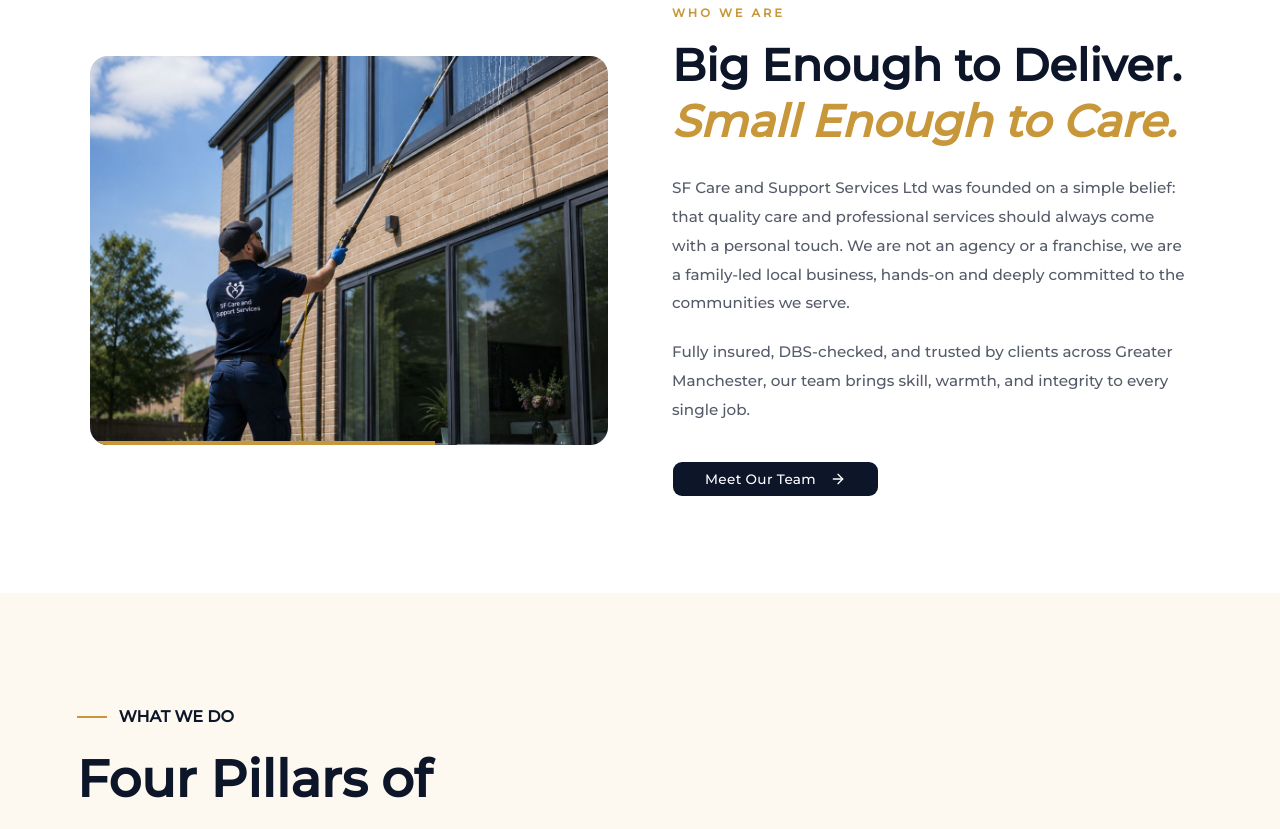
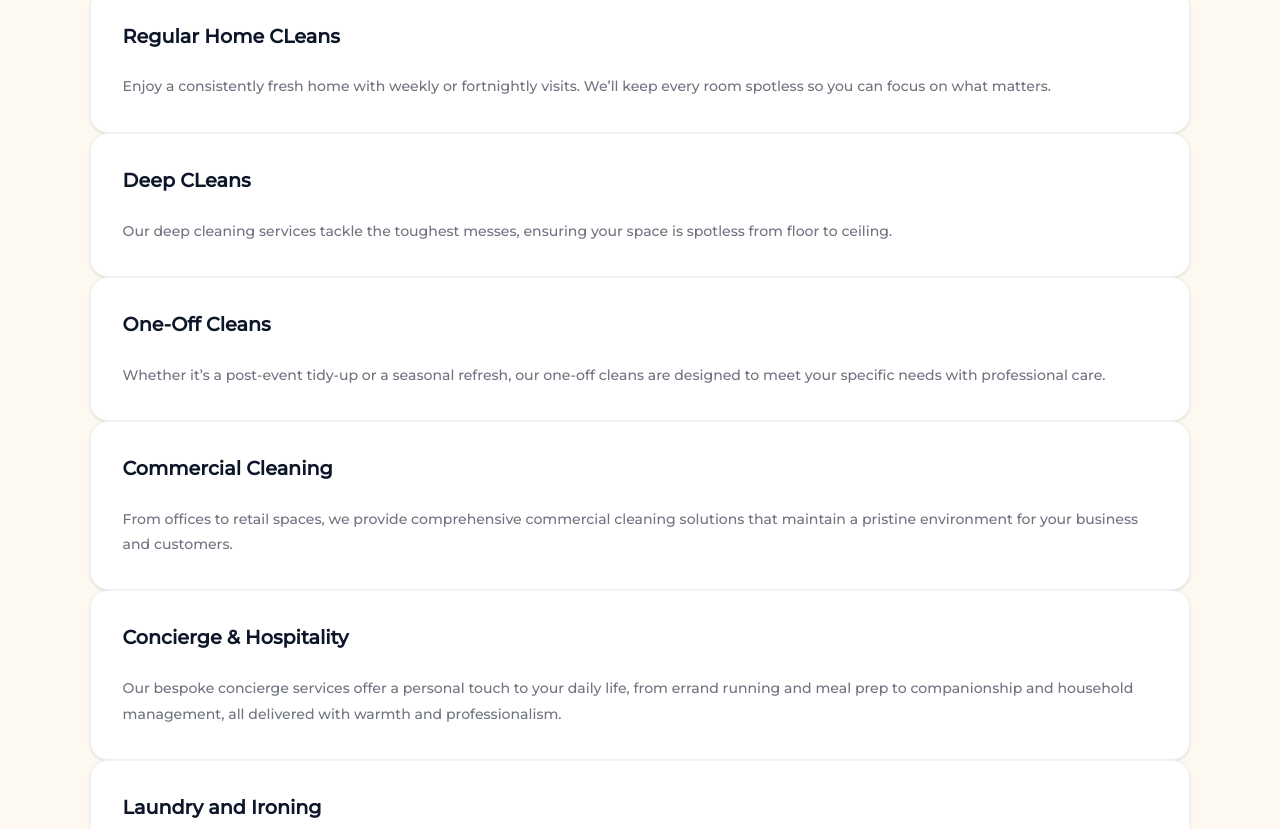
Before and after one commit to theNubiadev/sfcssl, a Next.js app: page / in a window 1280 px wide. Shown: the part 951-1780 px from the top of the page. Built offline with nearby package versions, Linux system fonts and the light colour scheme.

Commit message:
feat: Add new cleaning service offerings with detailed descriptions in Home component

```diff
--- a/app/page.tsx
+++ b/app/page.tsx
@@ -138,6 +138,39 @@ const testimonials = [
   },
 ];
 
+const render = [
+  {
+    render: "Regular Home CLeans",
+    summary:
+      "Enjoy a consistently fresh home with weekly or fortnightly visits. We’ll keep every room spotless so you can focus on what matters.",
+  },
+  {
+    render: "Deep CLeans",
+    summary:
+      "Our deep cleaning services tackle the toughest messes, ensuring your space is spotless from floor to ceiling.",
+  },
+  {
+    render: "One-Off Cleans",
+    summary:
+      "Whether it’s a post-event tidy-up or a seasonal refresh, our one-off cleans are designed to meet your specific needs with professional care.",
+  },
+  {
+    render: "Commercial Cleaning",
+    summary:
+      "From offices to retail spaces, we provide comprehensive commercial cleaning solutions that maintain a pristine environment for your business and customers.",
+  },
+  {
+    render: "Concierge & Hospitality",
+    summary:
+      "Our bespoke concierge services offer a personal touch to your daily life, from errand running and meal prep to companionship and household management, all delivered with warmth and professionalism.",
+  },
+  {
+    render: "Laundry and Ironing",
+    summary:
+      "Our laundry and ironing services take the hassle out of keeping your clothes fresh and wrinkle-free, with careful handling and attention to detail.",
+  },
+];
+
 /* ─── Page ─ */
 export default function Home() {
   return (
@@ -196,6 +229,22 @@ export default function Home() {
           {/* ── Right: hero image ── */}
           <HeroCarousel />
         </div>
+      </section>
+
+      <section className="bg-[#fdf8f0] px-6 lg:px-[7%] py-20">
+        {render.map((r, index) => (
+          <div
+            key={index}
+            className="group bg-white rounded-2xl p-8 border border-main/5 shadow-sm hover:shadow-lg hover:-translate-y-1 transition-all duration-300 flex flex-col gap-4"
+          >
+            <h3 className="font-mont font-semibold text-main text-[1.2rem] mb-2">
+              {r.render}
+            </h3>
+            <p className="font-mont text-main/60 text-[0.88rem] leading-[1.8]">
+              {r.summary}
+            </p>
+          </div>
+        ))}
       </section>
 
       {/* gold divider */}
```
